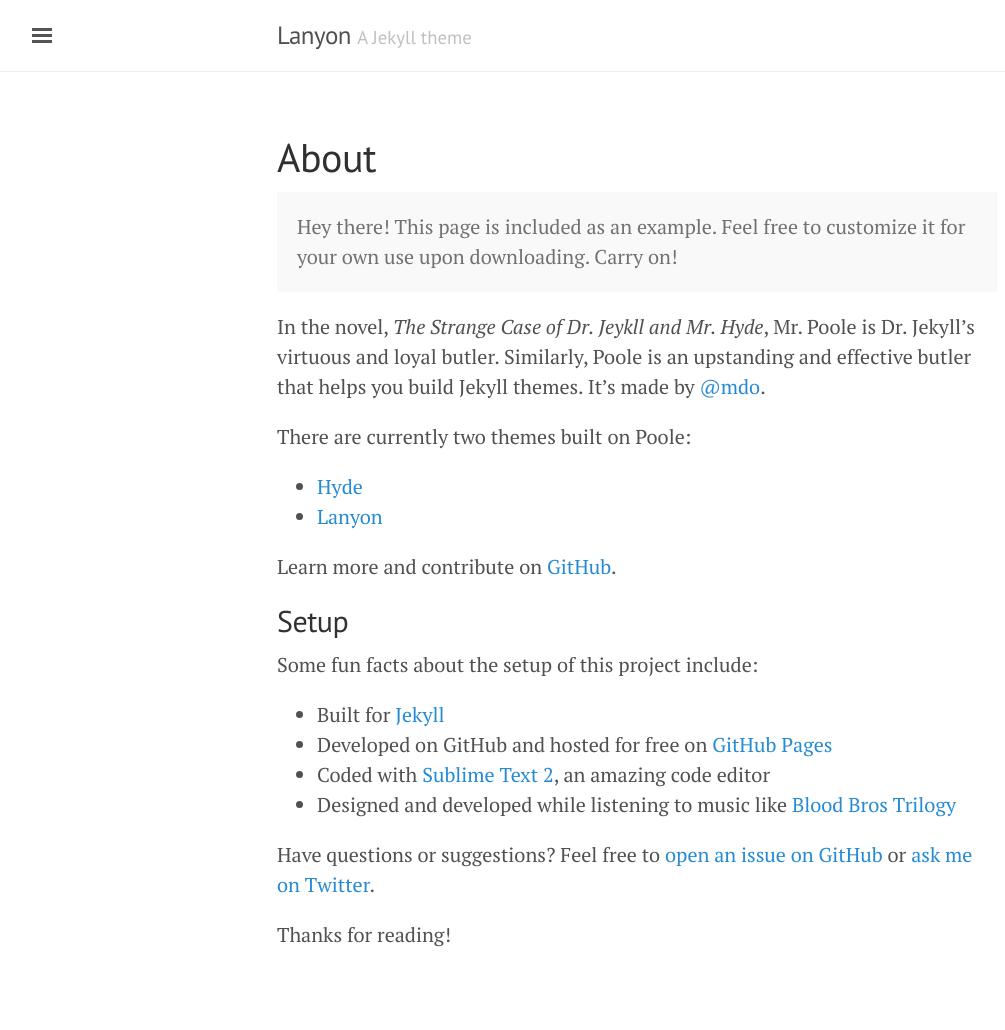
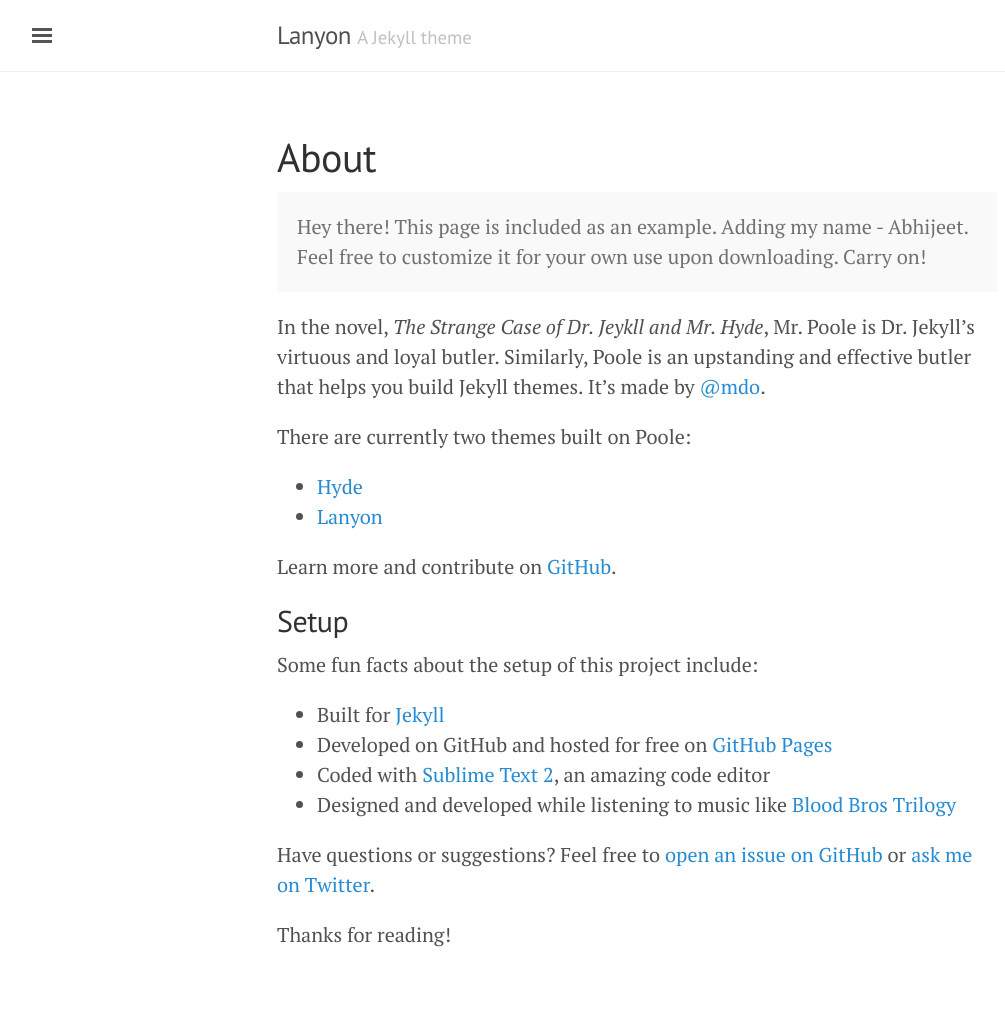
Before and after one commit to abhiagni11/abhiagni11.github.io, a Jekyll site: the page built from about.md, in a window 1280 px wide. Shown: the whole page, without its empty margins (3-1008 px from the left). Built offline with Jekyll 4.4.1, drawn with Linux system fonts in a browser that asks for light colours.

Commit message:
perturbing about

```diff
--- a/about.md
+++ b/about.md
@@ -4,7 +4,7 @@
 ---
 
 <p class="message">
-  Hey there! This page is included as an example. Feel free to customize it for your own use upon downloading. Carry on!
+  Hey there! This page is included as an example. Adding my name - Abhijeet. Feel free to customize it for your own use upon downloading. Carry on!
 </p>
 
 In the novel, *The Strange Case of Dr. Jeykll and Mr. Hyde*, Mr. Poole is Dr. Jekyll's virtuous and loyal butler. Similarly, Poole is an upstanding and effective butler that helps you build Jekyll themes. It's made by [@mdo](https://twitter.com/mdo).
```
